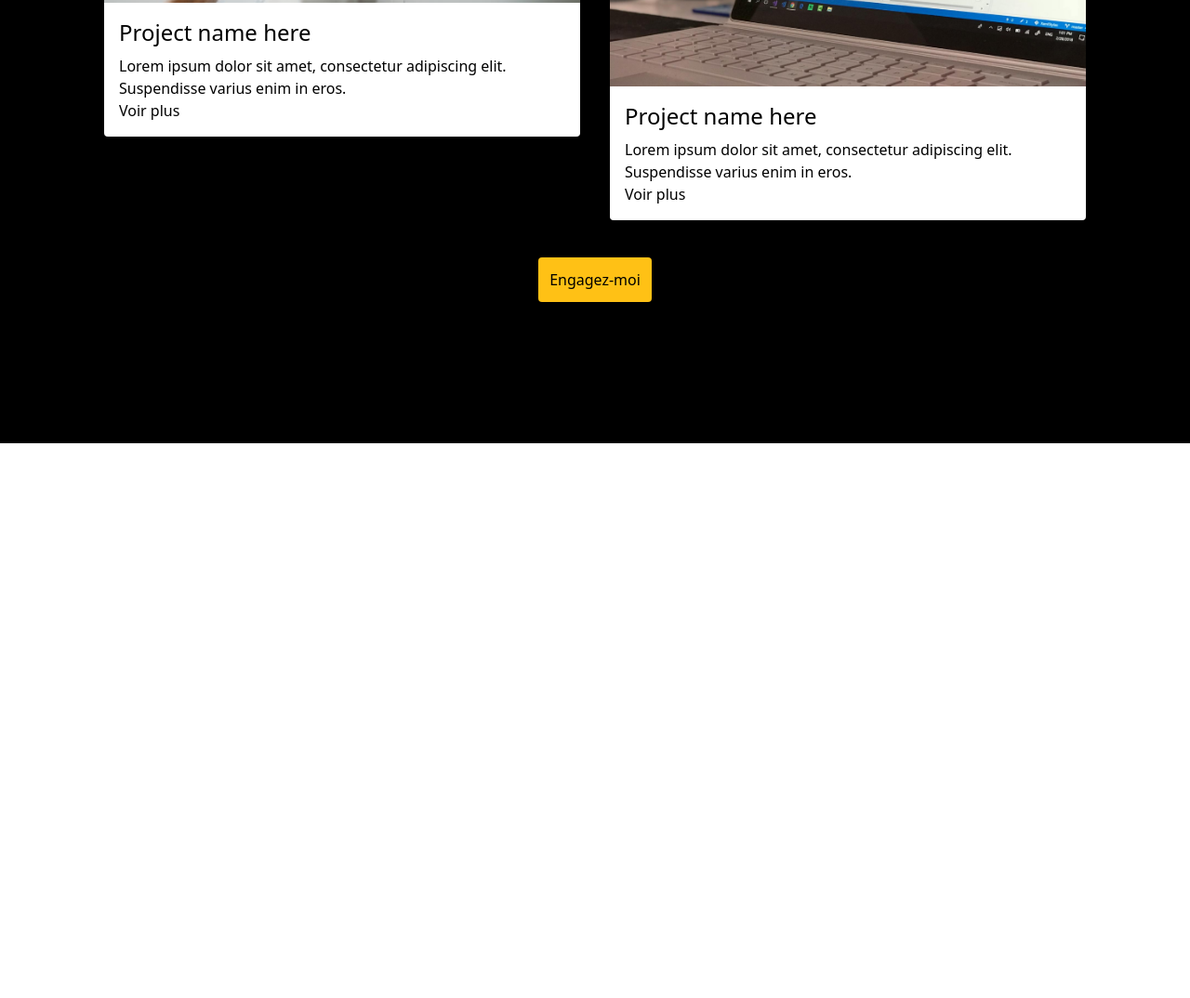
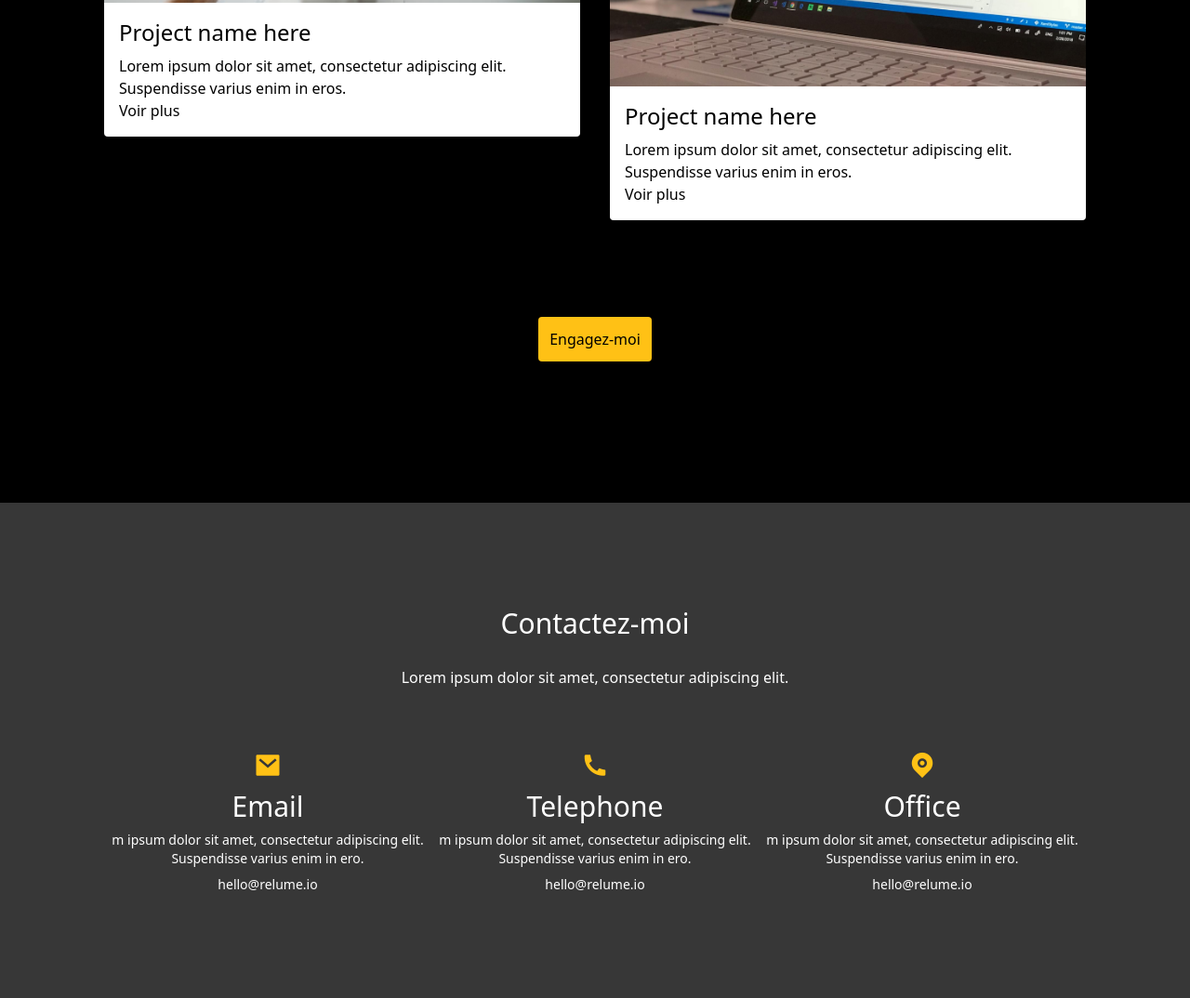
Before and after one commit to fatimatabintaniang/MonPortfolio, a plain HTML site: page index.html in a window 1280 px wide. Shown: the part 4011-5085 px from the top of the page at 93% size. Before the commit the page ends 4488 px from the top, so only its background shows below. Drawn offline with nearby package versions, Linux system fonts and the light colour scheme.

Commit message:
Troisième commit

```diff
--- a/index.html
+++ b/index.html
@@ -5,6 +5,7 @@
   <meta charset="UTF-8">
   <meta name="viewport" content="width=device-width, initial-scale=1.0">
   <script src="https://cdn.tailwindcss.com"></script>
+  <link rel="stylesheet" href="https://cdn.jsdelivr.net/npm/remixicon@4.6.0/fonts/remixicon.min.css">
   <title>Portfolio</title>
 </head>
 
@@ -130,7 +131,6 @@
         </div>
       </div>
       <!-- ==========================================sous section 2================================= -->
-      <div class="">
       <div class="grid grid-cols-2 gap-8">
 
         <div class="space-y-7">
@@ -187,8 +187,43 @@
       <div class="py-10 text-center">
         <button class="bg-[#FFC115] p-3 rounded">Engagez-moi</button>
       </div>
+
+    </div>
+    <!-- ========================================== section 5================================= -->
+
+    <div class="bg-[#000000c8] p-28 space-y-16">
+      <!-- ==========================================sous section 1================================= -->
+      <div class="text-center space-y-7 text-white">
+        <h3 class="text-3xl">Contactez-moi</h3>
+        <p>Lorem ipsum dolor sit amet, consectetur adipiscing elit. </p>
+      </div>
+      <!-- ==========================================sous section 2================================= -->
+
+      <div class="grid grid-cols-3 text-white text-center">
+        <div class="space-y-2 text-3xl">
+          <i class="ri-mail-fill text-[#FFC115] "></i>
+          <h3 class="">Email</h3>
+          <p class="text-sm"> m ipsum dolor sit amet, consectetur adipiscing elit. Suspendisse varius enim in ero.</p>
+          <p class="text-sm">hello@relume.io</p>
         </div>
 
+        <div class="space-y-2 text-3xl">
+          <i class="ri-phone-fill text-[#FFC115]"></i>
+          <h3>Telephone</h3>
+          <p class="text-sm"> m ipsum dolor sit amet, consectetur adipiscing elit. Suspendisse varius enim in ero.</p>
+          <p class="text-sm">hello@relume.io</p>
+        </div>
+
+        <div class="space-y-2 text-3xl">
+          <i class="ri-map-pin-fill text-[#FFC115] "></i>
+          <h3>Office</h3>
+          <p class="text-sm"> m ipsum dolor sit amet, consectetur adipiscing elit. Suspendisse varius enim in ero.</p>
+          <p class="text-sm">hello@relume.io</p>
+        </div>
+
+      </div>
+
+    </div>
 
   </div>
 </body>
```
Lines whose indentation alone changed are shown as unchanged.
